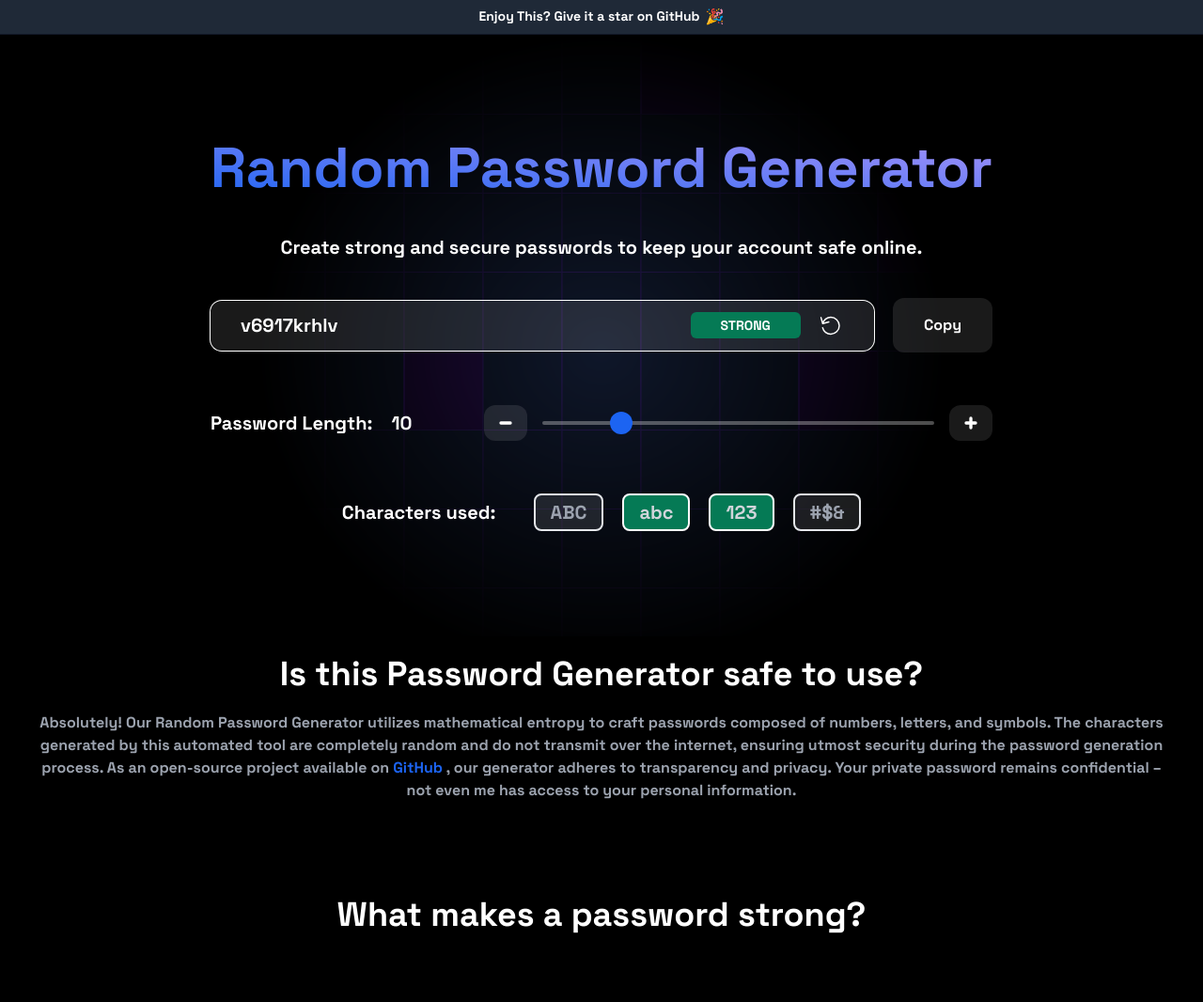
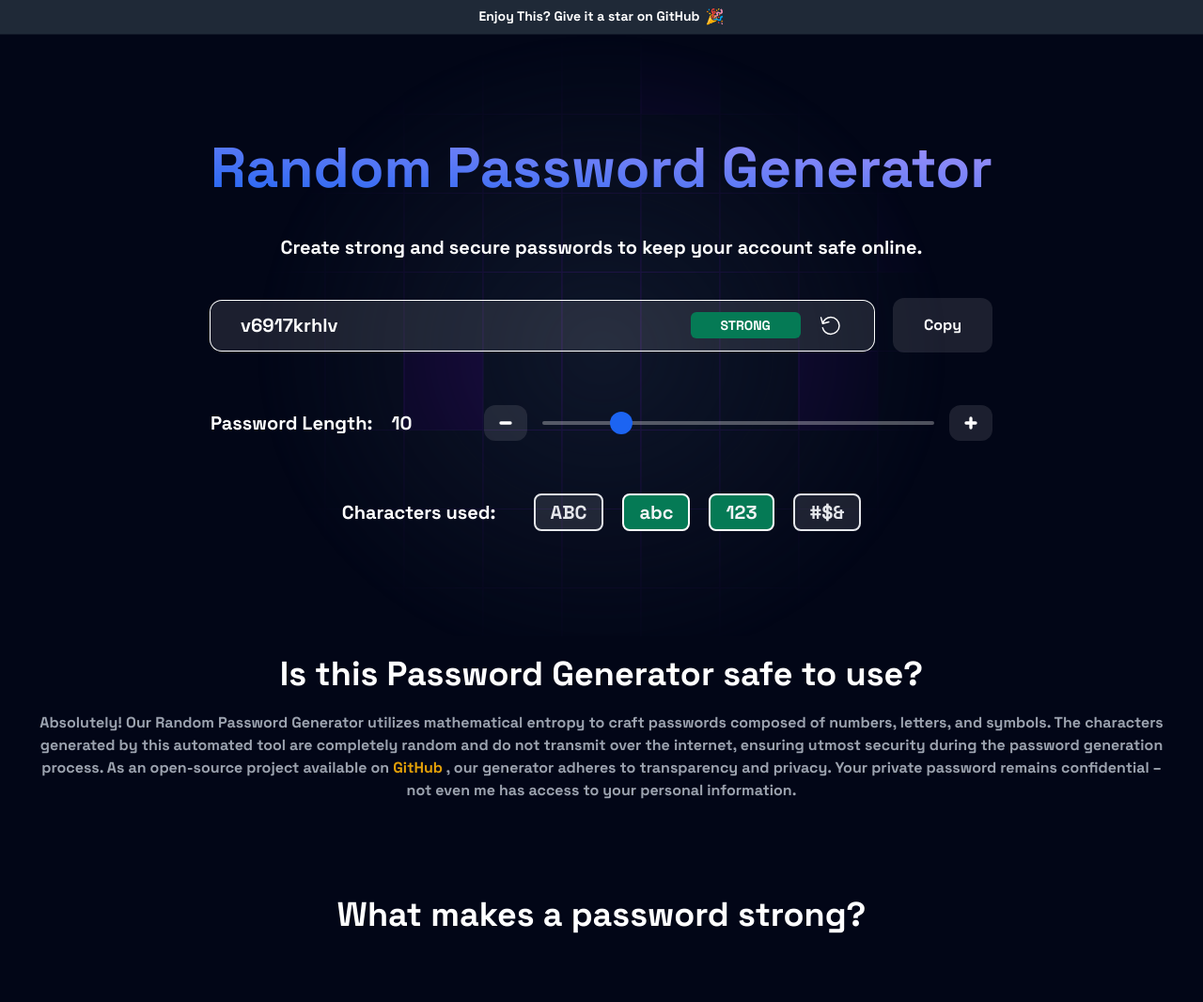
Before and after one commit to Swastikdan/Random-Password-Generator, a website: page index.html in a window 1280 px wide. Shown: the top 1066 px of the page at 94% size. Drawn offline with Linux system fonts and the light colour scheme.

Commit message:
accessibility

```diff
--- a/index.html
+++ b/index.html
@@ -27,7 +27,7 @@
     <link rel="shortcut icon" href="favicon.png" type="image/x-icon" />
     <link rel="stylesheet" href="style.css" />
   </head>
-  <body class="bg-black h-full mx-auto space-grotesk">
+  <body class="bg-slate-950 h-full mx-auto space-grotesk">
     <div id="preloader" style="position:fixed;overflow:hidden;width:100%;z-index:999" class="overflow-hidden">
       <div
         class="min-h-[100vh] flex flex-col bg-gray-950 border-gray-700 shadow-slate-700/[.7] z-50 fi">
@@ -112,7 +112,7 @@
               <ul class="flex space-x-3 md:space-x-5">
                 <li>
                   <input type="checkbox" id="includeUppercase" class="hidden peer" />
-                  <label for="includeUppercase" class="inline-flex items-center justify-between w-full px-4 py-1 border-2 border-gray-200 rounded-lg cursor-pointer hover:text-gray-300 dark:border-gray-700 peer-checked:border-white peer-checked:text-gray-300 peer-checked:bg-green-600 text-gray-400 bg-white/10 hover:bg-gray-700">
+                  <label for="includeUppercase" class="inline-flex items-center justify-between w-full px-4 py-1 border-2 border-gray-200 rounded-lg cursor-pointer hover:text-gray-300 dark:border-gray-700 peer-checked:border-white peer-checked:text-gray-100 peer-checked:bg-green-600 text-gray-200 bg-white/10 hover:bg-gray-700">
                     <div class="block">
                       <div class="w-full text-xl font-semibold">ABC</div>
                     </div>
@@ -120,7 +120,7 @@
                 </li>
                 <li>
                   <input type="checkbox" id="includeLowercase" class="hidden peer" checked />
-                  <label for="includeLowercase" class="inline-flex items-center justify-between w-full px-4 py-1 border-2 border-gray-200 rounded-lg cursor-pointer hover:text-gray-300 dark:border-gray-700 peer-checked:border-white peer-checked:text-gray-300 peer-checked:bg-green-600 text-gray-400 bg-white/10 hover:bg-gray-700">
+                  <label for="includeLowercase" class="inline-flex items-center justify-between w-full px-4 py-1 border-2 border-gray-200 rounded-lg cursor-pointer hover:text-gray-300 dark:border-gray-700 peer-checked:border-white peer-checked:text-gray-100 peer-checked:bg-green-600 text-gray-200 bg-white/10 hover:bg-gray-700">
                     <div class="block">
                       <div class="w-full text-xl font-semibold">abc</div>
                     </div>
@@ -128,7 +128,7 @@
                 </li>
                 <li>
                   <input type="checkbox" id="includeNumbers" class="hidden peer" checked />
-                  <label for="includeNumbers" class="inline-flex items-center justify-between w-full px-4 py-1 border-2 border-gray-200 rounded-lg cursor-pointer hover:text-gray-300 dark:border-gray-700 peer-checked:border-white peer-checked:text-gray-300 peer-checked:bg-green-600 text-gray-400 bg-white/10 hover:bg-gray-700">
+                  <label for="includeNumbers" class="inline-flex items-center justify-between w-full px-4 py-1 border-2 border-gray-200 rounded-lg cursor-pointer hover:text-gray-300 dark:border-gray-700 peer-checked:border-white peer-checked:text-gray-100 peer-checked:bg-green-600 text-gray-200 bg-white/10 hover:bg-gray-700">
                     <div class="block">
                       <div class="w-full text-xl font-semibold">123</div>
                     </div>
@@ -136,7 +136,7 @@
                 </li>
                 <li>
                   <input type="checkbox" id="includeSpecial" value="" class="hidden peer" />
-                  <label for="includeSpecial" class="inline-flex items-center justify-between w-full px-4 py-1 border-2 border-gray-200 rounded-lg cursor-pointer hover:text-gray-300 dark:border-gray-700 peer-checked:border-white peer-checked:text-gray-300 peer-checked:bg-green-600 text-gray-400 bg-white/10 hover:bg-gray-700">
+                  <label for="includeSpecial" class="inline-flex items-center justify-between w-full px-4 py-1 border-2 border-gray-200 rounded-lg cursor-pointer hover:text-gray-300 dark:border-gray-700 peer-checked:border-white peer-checked:text-gray-100 peer-checked:bg-green-600 text-gray-200 bg-white/10 hover:bg-gray-700">
                     <div class="block">
                       <div class="w-full text-xl font-semibold">#$&</div>
                     </div>
@@ -153,7 +153,7 @@
     <div class=" max-w-[85rem] px-4 sm:px-6 lg:px-8 mx-auto pb-20  ">
       <div class="text-center">
         <h3 class="text-2xl text-white sm:text-4xl font-bold my-5 px-4 sm:px-6 lg:px-8"> Is this Password Generator safe to use? </h3>
-        <p class="text-gray-400 text-base">Absolutely! Our Random Password Generator utilizes mathematical entropy to craft passwords composed of numbers, letters, and symbols. The characters generated by this automated tool are completely random and do not transmit over the internet, ensuring utmost security during the password generation process. As an open-source project available on <a class="text-blue-600" href="https://github.com/Swastikdan/Random-Password-Generator" rel="noreferrer" target="_blank">GitHub </a>, our generator adheres to transparency and privacy. Your private password remains confidential – not even me has access to your personal information. </p>
+        <p class="text-gray-400 text-base">Absolutely! Our Random Password Generator utilizes mathematical entropy to craft passwords composed of numbers, letters, and symbols. The characters generated by this automated tool are completely random and do not transmit over the internet, ensuring utmost security during the password generation process. As an open-source project available on <a class="text-yellow-400" href="https://github.com/Swastikdan/Random-Password-Generator" rel="noreferrer" target="_blank">GitHub </a>, our generator adheres to transparency and privacy. Your private password remains confidential – not even me has access to your personal information. </p>
       </div>
     </div>
     <h3 class="text-center text-2xl text-white sm:text-4xl font-bold my-5 px-4 sm:px-6 lg:px-8"> What makes a password strong? </h3>
```
Also changed, not shown: public/style.css.
